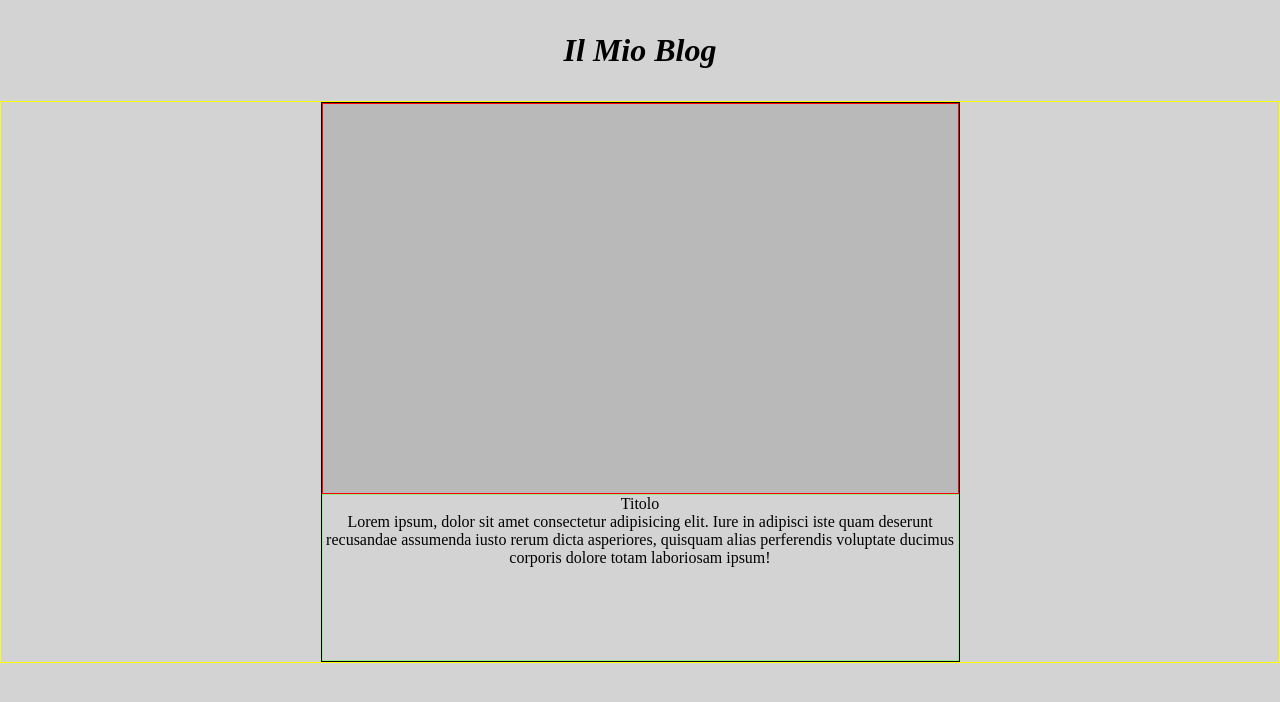
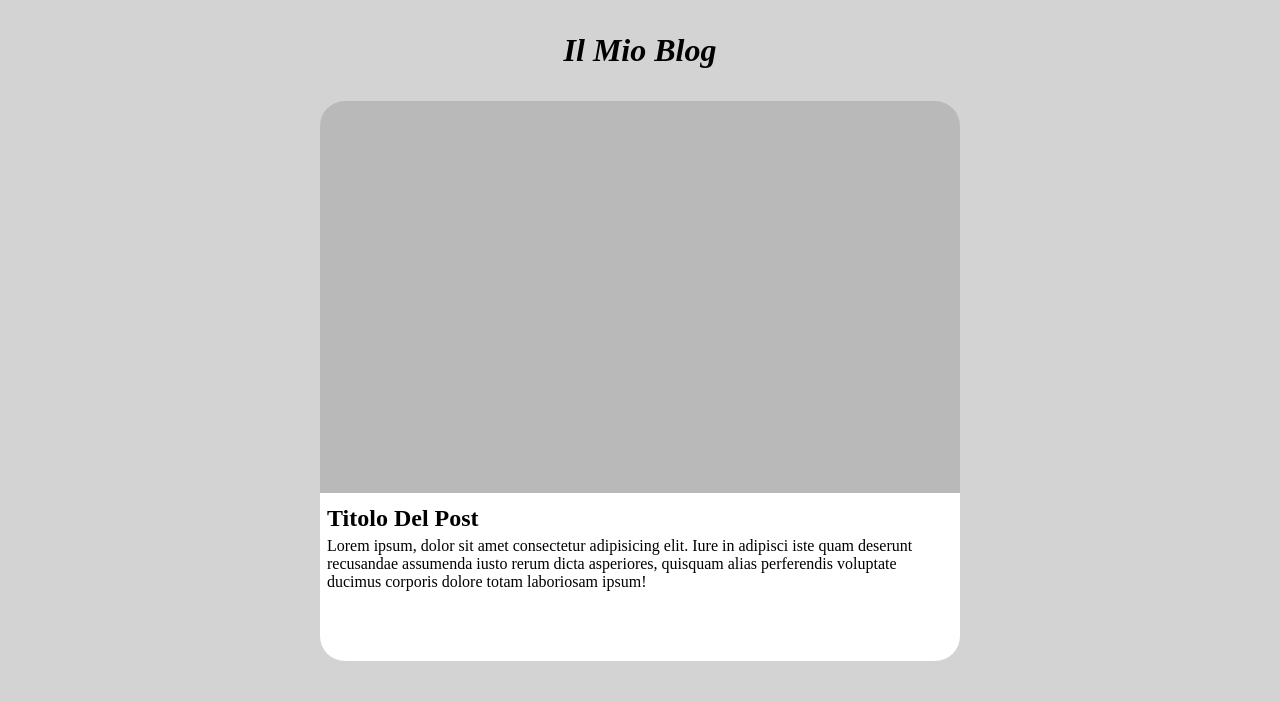
Before and after one commit to BartCatalano/react-components, a React (Vite) app: page / in a window 1280 px wide. Shown: the top 702 px of the page. Built offline with nearby package versions, Linux system fonts and the light colour scheme.

Commit message:
feat: card fatta. footer (WIP)

```diff
--- a/src/components/AppCard.module.css
+++ b/src/components/AppCard.module.css
@@ -2,23 +2,28 @@
         width: 50%;
         align-items: center;
         justify-content: center;
-        border: 1px solid black;
         height: 70vh;
+
       }
 .raw{
     display: flex;
     justify-content: center;
-    border: 1px solid yellow;
+
 }
 .img{
     height: 70%;
-    border: 1px solid red;
+    border-radius: 25px 25px 0 0 ;
     background-color: rgb(185, 185, 185);
 
 }
 
 .description{
 height: 30%;
-border: 1px solid lightgreen;
-text-align: center;
+border-radius: 0 0 25px 25px;
+background-color: white;
+padding: 7px;
 }
+.title{
+    padding: 5px 0 5px 0;
+
+}
--- a/src/components/appCard.jsx
+++ b/src/components/appCard.jsx
@@ -7,8 +7,11 @@ function AppCard() {
                 <section className={style.img}>
                     </section>
                 <section className={style.description}>
-                    <div>Titolo</div>
-                    <div>Lorem ipsum, dolor sit amet consectetur adipisicing elit. Iure in adipisci iste quam deserunt recusandae assumenda iusto rerum dicta asperiores, quisquam alias perferendis voluptate ducimus corporis dolore totam laboriosam ipsum!</div>
+                    <div className={style.title}><h2>Titolo Del Post</h2></div>
+                    <div>Lorem ipsum, dolor sit amet consectetur adipisicing elit.
+                         Iure in adipisci iste quam deserunt recusandae assumenda iusto
+                         rerum dicta asperiores, quisquam alias perferendis voluptate ducimus
+                          corporis dolore totam laboriosam ipsum!</div>
                 </section>
             </div>
         </div>
--- a/src/index.css
+++ b/src/index.css
@@ -3,6 +3,9 @@
     margin: 0;
     padding: 0;
     box-sizing: border-box;
+
+}
+body{
     background-color: lightgray;
 }
 
```
